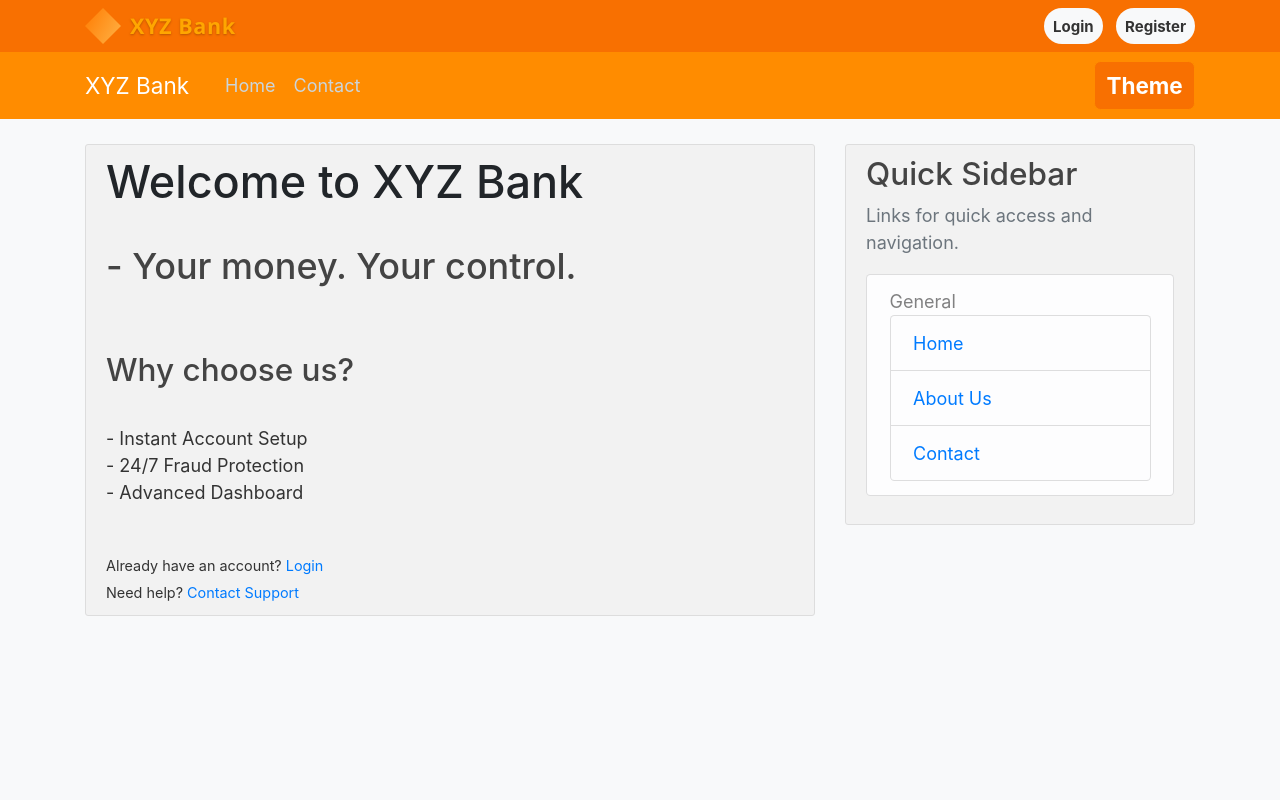
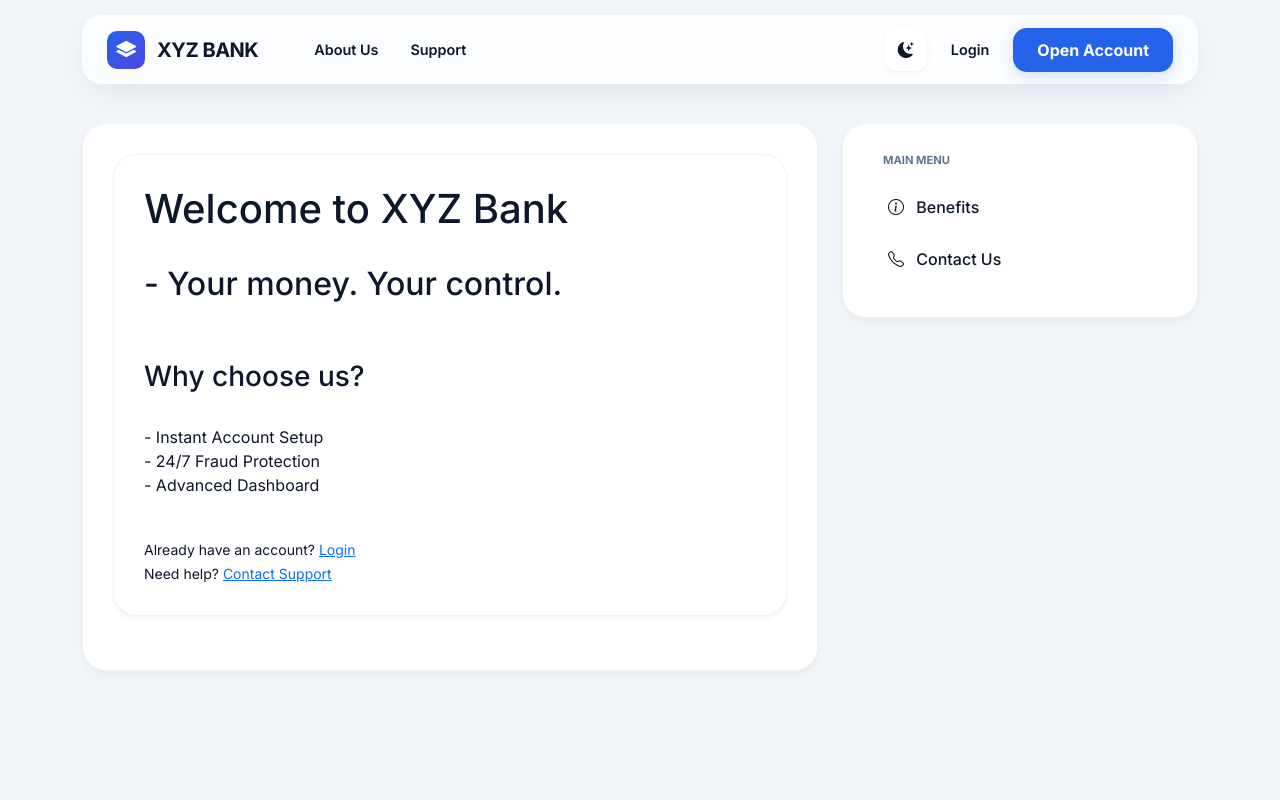
Before and after one commit to Avik43218/Bank-Management-System, a Flask app: page / in a window 1280 px wide. Run offline with Flask 3, Linux system fonts and the light colour scheme; some libraries are stand-ins or nearby versions.

Commit message:
Changed the UI/UX

```diff
--- a/src/main/routes.py
+++ b/src/main/routes.py
@@ -22,8 +22,8 @@ def about_us():
     return render_template("about_us.html", title="About Us")
 
 
-@main.route("/contact")
+@main.route("/support")
 @limiter.exempt
-def contact():
+def support():
 
-    return render_template("contact.html", title="Contact")
+    return render_template("Support.html", title="Support")
--- a/src/templates/home.html
+++ b/src/templates/home.html
@@ -14,7 +14,7 @@
             <br />
             <small class="small-text">Already have an account? <a href="{{ url_for('clients.login') }}">Login</a></small>
             <br />
-            <small class="small-text">Need help? <a href="{{ url_for('main.contact') }}">Contact Support</a></small>
+            <small class="small-text">Need help? <a href="{{ url_for('main.support') }}">Contact Support</a></small>
         </div>
     </article>
 {% endblock %}
--- a/src/templates/layout.html
+++ b/src/templates/layout.html
@@ -2,172 +2,301 @@
 <html lang="en">
 <head>
     <meta charset="UTF-8">
-        <meta name="viewport" content="width=device-width, initial-scale=1.0, shrink-to-fit=no">
+    <meta name="viewport" content="width=device-width, initial-scale=1.0">
 
-        <!-- Bootstrap -->
-        <link rel="stylesheet" href="https://maxcdn.bootstrapcdn.com/bootstrap/4.0.0/css/bootstrap.min.css" integrity="sha384-Gn5384xqQ1aoWXA+058RXPxPg6fy4IWvTNh0E263XmFcJlSAwiGgFAW/dAiS6JXm" crossorigin="anonymous">
+    <link href="https://cdn.jsdelivr.net/npm/bootstrap@5.3.0/dist/css/bootstrap.min.css" rel="stylesheet">
+    <link rel="stylesheet" href="https://cdn.jsdelivr.net/npm/bootstrap-icons@1.11.1/font/bootstrap-icons.css">
 
-        <link id="themeStylesheet" rel="stylesheet" type="text/css" href="{{ url_for('static', filename='main.css') }}">
+    <link href="https://fonts.googleapis.com/css2?family=Inter:wght@400;500;600;700&display=swap" rel="stylesheet">
+
+    <style>
+        :root {
+            --bg-body: #f1f5f9;
+            --bg-card: #ffffff;
+            --nav-glass: rgba(255, 255, 255, 0.75);
+            --text-main: #0f172a;
+            --text-muted: #64748b;
+            --accent-color: #2563eb;
+            --accent-hover: #1d4ed8;
+            --border-color: rgba(255, 255, 255, 0.4);
+            --shadow-pop: 0 10px 30px -10px rgba(0, 0, 0, 0.1);
+        }
+
+        [data-theme="dark"] {
+            --bg-body: #020617;
+            --bg-card: #0f172a;
+            --nav-glass: rgba(15, 23, 42, 0.75);
+            --text-main: #f1f5f9;
+            --text-muted: #94a3b8;
+            --accent-color: #38bdf8;
+            --accent-hover: #7dd3fc;
+            --border-color: rgba(255, 255, 255, 0.1);
+            --shadow-pop: 0 20px 40px -15px rgba(0, 0, 0, 0.5);
+        }
+
+        body {
+            font-family: 'Inter', sans-serif;
+            background-color: var(--bg-body);
+            color: var(--text-main);
+            transition: background 0.3s ease;
+            min-height: 100vh;
+        }
+
+        /* --- Floating Glass Navbar --- */
+        .site-header {
+            padding: 15px 0; /* Creates space for the floating effect */
+        }
+
+        .navbar-floating {
+            background: var(--nav-glass) !important;
+            backdrop-filter: blur(15px) saturate(180%);
+            -webkit-backdrop-filter: blur(15px) saturate(180%);
+            border: 1px solid var(--border-color);
+            border-radius: 20px; /* Rounded corners */
+            box-shadow: var(--shadow-pop); /* Makes it pop from background */
+            padding: 0.6rem 1.5rem;
+            transition: all 0.3s ease;
+        }
+
+        .navbar-brand {
+            font-weight: 800;
+            display: flex;
+            align-items: center;
+            gap: 12px;
+            color: var(--text-main) !important;
+            letter-spacing: -0.5px;
+        }
+
+        .logo-box {
+            background: linear-gradient(135deg, var(--accent-color), #4f46e5);
+            width: 38px;
+            height: 38px;
+            border-radius: 10px;
+            display: flex;
+            align-items: center;
+            justify-content: center;
+            color: white !important;
+        }
+
+        .nav-link {
+            color: var(--text-main) !important;
+            font-weight: 600;
+            font-size: 0.9rem;
+            margin: 0 8px;
+            transition: 0.2s;
+        }
+
+        .nav-link:hover {
+            color: var(--accent-color) !important;
+            transform: translateY(-1px);
+        }
+
+        /* --- UI Components --- */
+        .content-section {
+            background: var(--bg-card);
+            padding: 30px;
+            border: 1px solid rgba(0,0,0,0.05);
+            border-radius: 24px;
+            box-shadow: 0 4px 6px -1px rgba(0,0,0,0.05);
+            margin-bottom: 24px;
+        }
+
+        [data-theme="dark"] .content-section {
+            border-color: var(--border-color);
+        }
+
+        .btn-bank {
+            background-color: var(--accent-color);
+            border: none;
+            color: white !important;
+            font-weight: 700;
+            border-radius: 14px;
+            padding: 10px 24px;
+            box-shadow: 0 4px 15px rgba(37, 99, 235, 0.2);
+        }
+
+        .theme-toggle-btn {
+            background: var(--bg-card);
+            border: 1px solid var(--border-color);
+            color: var(--text-main);
+            border-radius: 12px;
+            width: 42px;
+            height: 42px;
+            display: flex;
+            align-items: center;
+            justify-content: center;
+            cursor: pointer;
+            box-shadow: 0 2px 5px rgba(0,0,0,0.05);
+        }
+
+        /* --- Sidebar --- */
+        .sidebar-header {
+            font-size: 0.7rem;
+            font-weight: 800;
+            text-transform: uppercase;
+            color: var(--text-muted);
+            margin-bottom: 15px;
+            padding-left: 10px;
+        }
+
+        .list-group-item {
+            background: transparent;
+            border: none;
+            color: var(--text-main);
+            padding: 12px 15px;
+            border-radius: 12px !important;
+            font-weight: 500;
+            margin-bottom: 4px;
+        }
+
+        .list-group-item:hover {
+            background: var(--accent-color);
+            color: white !important;
+        }
+
+        /* Base Input Styling */
+        .form-control {
+            background-color: var(--bg-card); /* White in light, Dark Grey in dark */
+            border: 1px solid var(--border-color);
+            color: var(--text-main);
+            border-radius: 12px;
+            padding: 12px 16px;
+            transition: all 0.2s ease-in-out;
+        }
+
+        /* Specific Dark Mode overrides for the input */
+        [data-theme="dark"] .form-control {
+            background-color: #1e293b; /* Premium Dark Grey */
+            border-color: #334155;
+            color: #f1f5f9;
+        }
+
+        /* Focus State - The "Fintech Glow" */
+        .form-control:focus {
+            background-color: var(--bg-card);
+            border-color: var(--accent-color);
+            box-shadow: 0 0 0 4px rgba(37, 99, 235, 0.15); /* Subtle blue glow */
+            color: var(--text-main);
+        }
+
+        [data-theme="dark"] .form-control:focus {
+            background-color: #1e293b;
+            box-shadow: 0 0 0 4px rgba(56, 189, 248, 0.2); /* Brighter glow for dark mode */
+        }
+
+        /* Placeholder Color */
+        .form-control::placeholder {
+            color: var(--text-muted);
+            opacity: 0.7;
+        }
+    </style>
 
     {% if title %}
-            <title> XYZ Bank - {{ title }} Page </title>
+        <title>XYZ Bank | {{ title }}</title>
     {% else %}
-            <title> XYZ Bank </title>
+        <title>XYZ Bank | Premium Banking</title>
     {% endif %}
 </head>
-    <body>
-        <header class="site-header fixed-top">
-            <nav class="navbar navbar-expand-md navbar-top bg-top-navbar">
+<body data-theme="light">
+    <header class="site-header sticky-top">
         <div class="container">
-                    <div class="collapse navbar-collapse" id="navbarToggle">
-                        <div class="navbar-nav mr-auto logo">
-                            <div class="logo-icon"></div>
-                            <div class="logo-text">XYZ Bank</div>
+            <nav class="navbar navbar-expand-lg navbar-floating">
+                <a class="navbar-brand" href="{{ url_for('main.root_route') }}">
+                    <div class="logo-box">
+                        <i class="bi bi-layers-fill"></i>
                     </div>
-                        <div class="navbar-nav">
+                    <span>XYZ BANK</span>
+                </a>
+
+                <button class="navbar-toggler" type="button" data-bs-toggle="collapse" data-bs-target="#navbarContent">
+                    <span class="navbar-toggler-icon"></span>
+                </button>
+
+                <div class="collapse navbar-collapse" id="navbarContent">
+                    <ul class="navbar-nav me-auto mb-2 mb-lg-0 ms-lg-4">
                         {% if current_user.is_authenticated %}
-                                <button class="nav-button">
-                                    <a class="nav-item" href="{{ url_for('clients.logout') }}">Logout</a>
+                            <li class="nav-item"><a class="nav-link" href="#">Accounts</a></li>
+                            <li class="nav-item"><a class="nav-link" href="#">Payments</a></li>
+                            <li class="nav-item"><a class="nav-link" href="#">Cards</a></li>
+                        {% endif %}
+                            <li class="nav-item"><a class="nav-link" href="{{ url_for('main.about_us') }}">About Us</a></li>
+                            <li class="nav-item"><a class="nav-link" href="{{ url_for('main.support') }}">Support</a></li>
+                    </ul>
+
+                    <div class="d-flex align-items-center gap-3">
+                        <button class="theme-toggle-btn" onclick="toggleTheme()" id="themeBtn">
+                            <i class="bi bi-moon-stars-fill"></i>
                         </button>
-                                <button class="nav-button">
-                                    <a class="nav-item" href="{{ url_for('clients.logout') }}">Logout</a>
-                                </button>
+
+                        {% if current_user.is_authenticated %}
+                            <a href="{{ url_for('clients.logout') }}" class="btn btn-outline-danger btn-sm border-0 fw-bold">Logout</a>
                         {% else %}
-                                <button class="nav-button">
-                                    <a class="nav-item" href="{{ url_for('clients.login') }}">Login</a>
-                                </button>
-                                <button class="nav-button">
-                                    <a class="nav-item" href="{{ url_for('clients.register_client') }}">Register</a>
-                                </button>
+                            <a href="{{ url_for('clients.login') }}" class="nav-link">Login</a>
+                            <a href="{{ url_for('clients.register_client') }}" class="btn btn-bank">Open Account</a>
                         {% endif %}
                     </div>
                 </div>
+            </nav>
         </div>
-            </nav>
-            <nav class="navbar navbar-expand-md navbar-dark bg-steel">
-                <div class="container">
-                    <a class="navbar-brand mr-4" href="/">XYZ Bank</a>
-                    <button class="navbar-toggler" type="button" data-toggle="collapse" data-target="#navbarToggle" aria-controls="navbarToggle" aria-expanded="false" aria-label="Toggle navigation">
-                        <span class="navbar-toggler-icon"></span>
-                    </button>
-                    <div class="collapse navbar-collapse" id="navbarToggle">
-                        <div class="navbar-nav mr-auto">
-                            <a class="nav-item nav-link" href="{{ url_for('main.root_route') }}">{{ title }}</a>
-                            {% if current_user.is_authenticated %}
-                                <a class="nav-item nav-link" href="#">Accounts</a>
-                                <a class="nav-item nav-link" href="#">Transactions</a>
-                                <a class="nav-item nav-link" href="{{ url_for('transaction.make_transaction') }}">Deposit</a>
-                                <a class="nav-item nav-link" href="{{ url_for('transaction.make_transaction') }}">Withdraw</a>
-                                <a class="nav-item nav-link" href="{{ url_for('transaction.make_transaction') }}">Transfer</a>
-                                <a class="nav-item nav-link" href="#">Analytics</a>
-                                <a class="nav-item nav-link" href="#">Settings</a>
-                            {% endif %}
-                            <a class="nav-item nav-link" href="{{ url_for('main.contact') }}">Contact</a>
-                        </div>
-                    </div>
-                    <button class="theme-toggle" onclick="toggleTheme();"> Theme </button>
-                </div>
-            </nav>
     </header>
-        <br />
-        <br />
-        <main role="main" class="container">
+
+    <main class="container mt-4">
         <div class="row">
-                <div class="col-md-8">
+            <div class="col-lg-8">
                 {% with messages = get_flashed_messages(with_categories=true) %}
                     {% if messages %}
                         {% for category, message in messages %}
-                                <div class="alert alert-{{ category }}">
+                            <div class="alert alert-{{ category }} alert-dismissible fade show shadow-sm">
                                 {{ message }}
+                                <button type="button" class="btn-close" data-bs-dismiss="alert"></button>
                             </div>
                         {% endfor %}
                     {% endif %}
                 {% endwith %}
+
+                <div class="content-section">
                     {% block content %}{% endblock %}
                 </div>
-                <div class="col-md-4">
+            </div>
+
+            <aside class="col-lg-4">
                 <div class="content-section">
-                        <h3>Quick Sidebar</h3>
+                    <h6 class="sidebar-header">Main Menu</h6>
+                    <div class="list-group list-group-flush">
                         {% if current_user.is_authenticated %}
-                            <p class='text-muted'>Links for quick access and navigation.
-                                <ul class="list-group sidebar-content">
-                                    <li class="list-group-item list-group-item-light sidebar-content">Account Overview
-                                        <ul class="list-group">
-                                            <li class="list-group-item list-group-item-light sidebar-content"><a href="{{ url_for('main.root_route') }}">{{ title }}</a></li>
-                                            <li class="list-group-item list-group-item-light sidebar-content"><a href="#">Profile Settings</a></li>
-                                            <li class="list-group-item list-group-item-light sidebar-content"><a href="#">Notifications</a></li>
-                                        </ul>
-                                    </li>
-                                    <li class="list-group-item list-group-item-light sidebar-content">Transactions
-                                        <ul class="list-group">
-                                            <li class="list-group-item list-group-item-light sidebar-content"><a href="#">Transaction History</a></li>
-                                            <li class="list-group-item list-group-item-light sidebar-content"><a href="#">Deposit</a></li>
-                                            <li class="list-group-item list-group-item-light sidebar-content"><a href="#">Withdraw</a></li>
-                                            <li class="list-group-item list-group-item-light sidebar-content"><a href="#">Transfer Money</a></li>
-                                        </ul>
-                                    </li>
-                                    <li class="list-group-item list-group-item-light sidebar-content">Security & Preferences
-                                        <ul class="list-group">
-                                            <li class="list-group-item list-group-item-light sidebar-content"><a href="#">Change Password/PIN</a></li>
-                                            <li class="list-group-item list-group-item-light sidebar-content"><a href="#">Set 2FA</a></li>
-                                        </ul>
-                                    </li>
-                                    <li class="list-group-item list-group-item-light sidebar-content">Support & Logout
-                                        <ul class="list-group">
-                                            <li class="list-group-item list-group-item-light sidebar-content"><a href="#">Contact Support</a></li>
-                                            <li class="list-group-item list-group-item-light sidebar-content"><a href="#">Logout</a></li>
-                                        </ul>
-                                    </li>
-                                </ul>
-                            </p>
+                            <a href="#" class="list-group-item list-group-item-action"><i class="bi bi-speedometer2 me-2"></i> Dashboard</a>
+                            <a href="#" class="list-group-item list-group-item-action"><i class="bi bi-arrow-left-right me-2"></i> Transfers</a>
+                            <a href="#" class="list-group-item list-group-item-action"><i class="bi bi-shield-lock me-2"></i> Security</a>
                         {% else %}
-                            <p class="text-muted">Links for quick access and navigation.
-                                <ul class="list-group sidebar-content">
-                                    <li class="list-group-item list-group-item-light sidebar-content">General
-                                        <ul class="list-group">
-                                            <li class="list-group-item list-group-item-light sidebar-content"><a href="{{ url_for('main.root_route') }}">{{ title }}</a></li>
-                                            <li class="list-group-item list-group-item-light sidebar-content"><a href="{{ url_for('main.about_us') }}">About Us</a></li>
-                                            <li class="list-group-item list-group-item-light sidebar-content"><a href="{{ url_for('main.contact') }}">Contact</a></li>
-                                        </ul>
-                                    </li>
-                                </ul>
-                            </p>
+                            <a href="#" class="list-group-item list-group-item-action"><i class="bi bi-info-circle me-2"></i> Benefits</a>
+                            <a href="#" class="list-group-item list-group-item-action"><i class="bi bi-telephone me-2"></i> Contact Us</a>
                         {% endif %}
                     </div>
                 </div>
+            </aside>
         </div>
     </main>
 
-    <!-- jQuery first, then Popper.js, then Bootstrap JS -->
-    <script src="https://code.jquery.com/jquery-3.2.1.slim.min.js" integrity="sha384-KJ3o2DKtIkvYIK3UENzmM7KCkRr/rE9/Qpg6aAZGJwFDMVNA/GpGFF93hXpG5KkN" crossorigin="anonymous"></script>
-    <script src="https://cdnjs.cloudflare.com/ajax/libs/popper.js/1.12.9/umd/popper.min.js" integrity="sha384-ApNbgh9B+Y1QKtv3Rn7W3mgPxhU9K/ScQsAP7hUibX39j7fakFPskvXusvfa0b4Q" crossorigin="anonymous"></script>
-    <script src="https://maxcdn.bootstrapcdn.com/bootstrap/4.0.0/js/bootstrap.min.js" integrity="sha384-JZR6Spejh4U02d8jOt6vLEHfe/JQGiRRSQQxSfFWpi1MquVdAyjUar5+76PVCmYl" crossorigin="anonymous"></script>
+    <script src="https://cdn.jsdelivr.net/npm/bootstrap@5.3.0/dist/js/bootstrap.bundle.min.js"></script>
+
     <script>
-      // Apply saved theme on page load
-      window.onload = function() {
-      const savedTheme = localStorage.getItem('theme');
-      if (savedTheme) {
-        document.getElementById('themeStylesheet').setAttribute('href', savedTheme);
-      }
-      };
+        function toggleTheme() {
+            const body = document.body;
+            const icon = document.querySelector('#themeBtn i');
+            const currentTheme = body.getAttribute('data-theme');
+            const newTheme = currentTheme === 'light' ? 'dark' : 'light';
 
-      // Toggle theme and save preference
-      function toggleTheme() {
-      const themeLink = document.getElementById('themeStylesheet');
-      const currentTheme = themeLink.getAttribute('href');
-
-      const lightTheme = "/static/main.css";
-      const darkTheme = "/static/dark.css";
-
-      const newTheme = currentTheme.includes("main.css") ? darkTheme : lightTheme;
-      themeLink.setAttribute('href', newTheme);
+            body.setAttribute('data-theme', newTheme);
+            icon.className = newTheme === 'dark' ? 'bi bi-sun-fill' : 'bi bi-moon-stars-fill';
             localStorage.setItem('theme', newTheme);
         }
-    </script>
-    <script>
-      function displayMessage() {
-        alert("You are about to be logged out from your account!")
-      }
+
+        window.onload = () => {
+            const savedTheme = localStorage.getItem('theme') || 'light';
+            document.body.setAttribute('data-theme', savedTheme);
+            document.querySelector('#themeBtn i').className =
+                savedTheme === 'dark' ? 'bi bi-sun-fill' : 'bi bi-moon-stars-fill';
+        };
     </script>
 </body>
 </html>
```
Also changed, not shown: src/templates/create_account.html (+9 -9 lines), 1 other file. Lines whose indentation alone changed are shown as unchanged.
